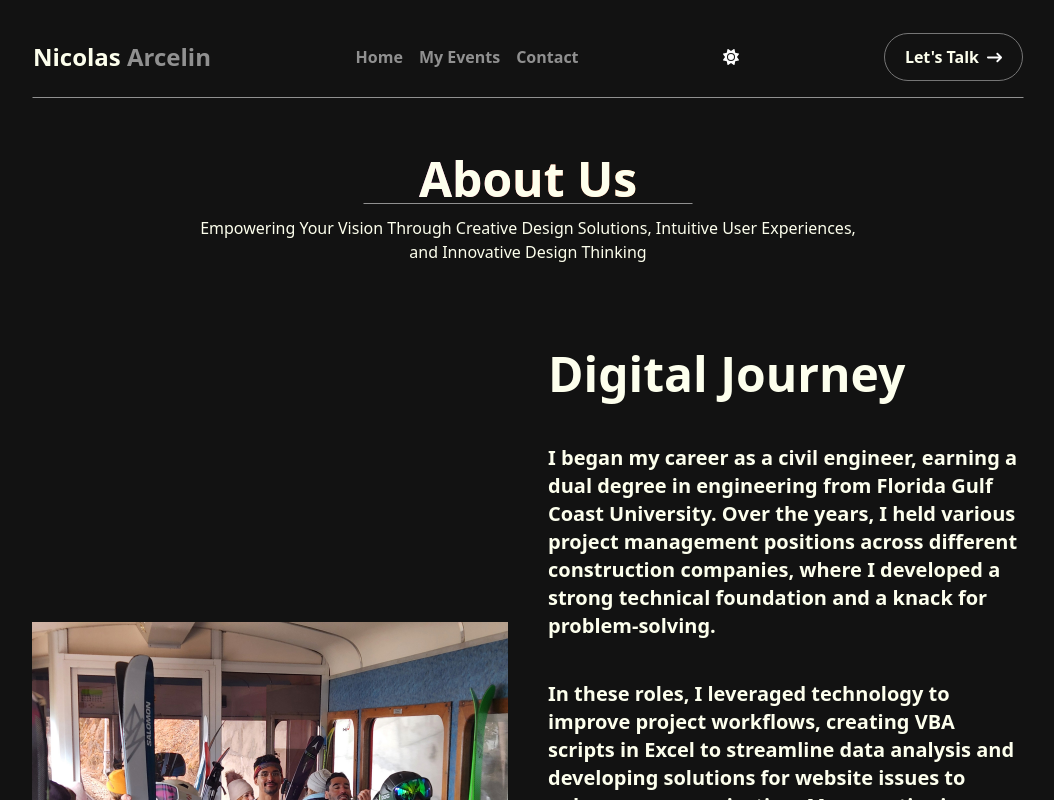
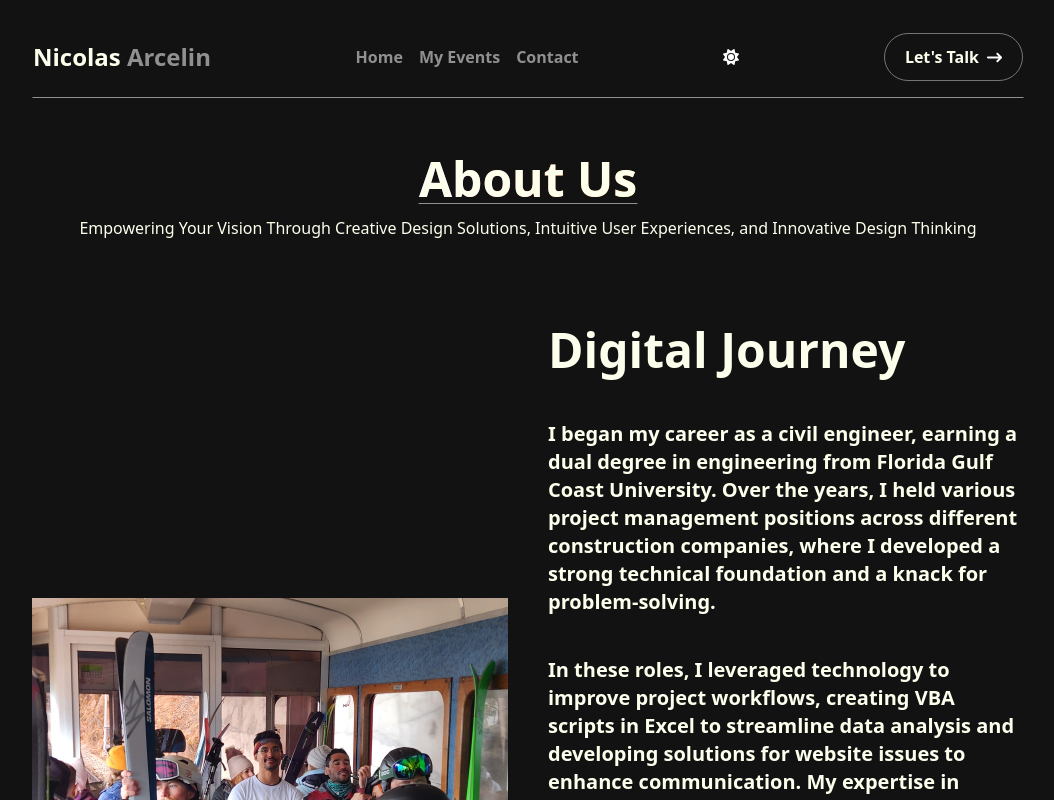
Before and after one commit to narcelin/portfolio_v2, a Next.js app: page /about in a window 1280 px wide. Shown: the top 800 px of the page, without its empty margins (112-1166 px from the left). Built offline with nearby package versions, Linux system fonts and the light colour scheme.

Commit message:
cleaning up theme issues

```diff
--- a/src/app/components/MyButton.tsx
+++ b/src/app/components/MyButton.tsx
@@ -31,19 +31,19 @@ export default function MyButton({
     onClick();
   };
 
-  //Just arrow button
+  //Just arrow button RETURN
   if (justArrow) {
     return (
       <button
         onClick={() => onClickHandler()}
-        className="text-[#303030] border border-[#757575] rounded-full px-5 h-12 flex flex-row justify-center items-center"
+        className="text-black dark:text-accent border border-[#757575] rounded-full px-5 h-12 flex flex-row justify-center items-center"
       >
         <FaArrowRightLong size={15} />
       </button>
     );
   }
 
-  //Subtle button
+  //Subtle button RETURN
   if (subtle) {
     //Need to add selected page CSS dynamic classes
     return (
@@ -58,6 +58,7 @@ export default function MyButton({
     ? "text-white bg-my-gradient90 rounded-full px-5 h-12 flex flex-row justify-center items-center"
     : "border border-[#757575] rounded-full px-5 h-12 flex flex-row justify-center items-center";
 
+  //Basic Button RETURN
   return (
     <button
       onClick={() => onClickHandler()}
--- a/src/app/components/MyHeader.tsx
+++ b/src/app/components/MyHeader.tsx
@@ -13,25 +13,23 @@ export default function MyHeader({
 
   switch (headerType) {
     case 1:
-      headerTypeClasses = "text-6xl text-accent font-semibold leadingIssue!!!";
+      headerTypeClasses = "text-6xl font-semibold leadingIssue!!!";
       break;
     case 2:
-      headerTypeClasses = "text-5xl text-accent font-semibold leading-tight";
+      headerTypeClasses = "text-5xl font-semibold leading-tight";
       break;
     case 3:
-      headerTypeClasses = "text-2xl text-accent font-semibold";
+      headerTypeClasses = "text-2xl font-semibold";
       break;
     case 4:
       headerTypeClasses =
-        "text-5xl font-semibold bg-my-gradient90 text-transparent bg-clip-text";
+        "text-5xl font-semibold !bg-my-gradient90  dark:!text-transparent !bg-clip-text";
       break;
     default:
       break;
   }
 
   return (
-    <h1 className={`${headerTypeClasses} ${className}`}>
-      <MyText>{children}</MyText>
-    </h1>
+    <MyText className={`${headerTypeClasses} ${className}`}>{children}</MyText>
   );
 }
--- a/src/app/components/MyText.tsx
+++ b/src/app/components/MyText.tsx
@@ -1,6 +1,4 @@
 "use client";
-
-import React from "react";
 
 import { useEffect, useState } from "react";
 
--- a/src/app/components/MyThemeSwitch.tsx
+++ b/src/app/components/MyThemeSwitch.tsx
@@ -29,7 +29,7 @@ export default function MyThemeSwitch() {
 
   if (resolvedTheme === "dark") {
     return (
-      <div>
+      <div className="cursor-pointer">
         {/* <div>DARK MODE ACTIVE: </div> */}
         <FaSun onClick={() => setTheme("light")} />
       </div>
@@ -38,7 +38,7 @@ export default function MyThemeSwitch() {
 
   if (resolvedTheme === "light") {
     return (
-      <div>
+      <div className="cursor-pointer">
         {/* <div>LIGHT MODE ACTIVE: </div> */}
         <FaMoon onClick={() => setTheme("dark")} />
       </div>
--- a/src/app/components/sections/ContactMe.tsx
+++ b/src/app/components/sections/ContactMe.tsx
@@ -32,6 +32,7 @@ export default function ContactMe() {
       }));
   }
 
+  //Input Variables
   const [usersName, setUsersName] = useState("");
   const [usersEmail, setUsersEmail] = useState("");
   const [usersSubject, setUsersSubject] = useState("");
--- a/src/app/components/sections/PageHeading.tsx
+++ b/src/app/components/sections/PageHeading.tsx
@@ -11,10 +11,10 @@ export default function PageHeading({
   subHeading: string;
 }) {
   return (
-    <div className="flex flex-col md:w-2/3 justify-center items-center gap-3">
+    <div className="flex flex-col justify-center items-center gap-3">
       <MyHeader
         headerType={4}
-        className="text-center border border-transparent border-b-shadow w-1/2"
+        className="text-center border border-transparent border-b-shadow"
       >
         {heading}
       </MyHeader>
```
